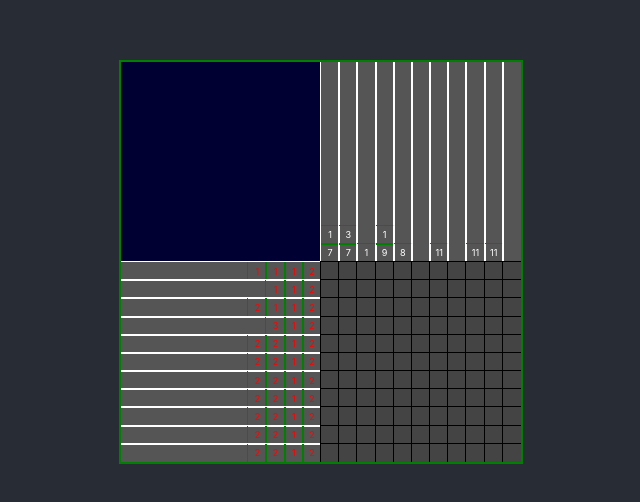
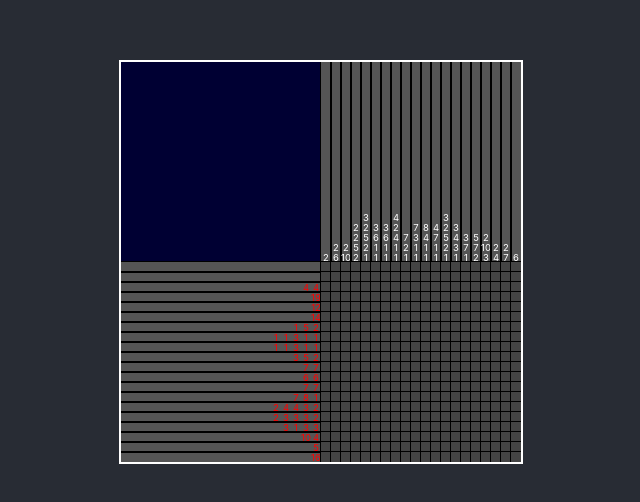
Before and after one commit to FelicianoG/nonogramsdasu, a React (Create React App) app: page / in a window 1280 px wide. Shown: the part 138-640 px from the top of the page, without its empty margins (319-959 px from the left). Built offline with nearby package versions, Linux system fonts and the light colour scheme.

Commit message:
General fixes

```diff
--- a/src/App.js
+++ b/src/App.js
@@ -1,21 +1,450 @@
 import "./App.css";
 import Description from "./components/Description";
 import { useState, useEffect } from "react";
+import Logic from "./components/Logic";
 
 const winTest = [
-  [false, true, false, true, false, false, true, false, true, true, false],
-  [false, true, false, false, false, false, true, false, true, true, false],
-  [true, true, false, true, false, false, true, false, true, true, false],
-  [false, false, true, true, true, false, true, false, true, true, false],
-  [true, true, false, true, true, false, true, false, true, true, false],
-  [true, true, false, true, true, false, true, false, true, true, false],
-  [true, true, false, true, true, false, true, false, true, true, false],
-  [true, true, false, true, true, false, true, false, true, true, false],
-  [true, true, false, true, true, false, true, false, true, true, false],
-  [true, true, false, true, true, false, true, false, true, true, false],
-  [true, true, false, true, true, false, true, false, true, true, false],
+  [
+    false,
+    false,
+    false,
+    false,
+    false,
+    false,
+    false,
+    false,
+    false,
+    false,
+    false,
+    false,
+    false,
+    false,
+    false,
+    false,
+    false,
+    false,
+    false,
+    false,
+  ],
+  [
+    false,
+    false,
+    false,
+    false,
+    false,
+    false,
+    false,
+    false,
+    false,
+    false,
+    false,
+    false,
+    false,
+    false,
+    false,
+    false,
+    false,
+    false,
+    false,
+    false,
+  ],
+  [
+    true,
+    true,
+    true,
+    true,
+    false,
+    false,
+    false,
+    false,
+    false,
+    false,
+    false,
+    false,
+    false,
+    false,
+    false,
+    true,
+    true,
+    true,
+    true,
+    false,
+  ],
+  [
+    true,
+    true,
+    true,
+    true,
+    true,
+    true,
+    true,
+    true,
+    true,
+    true,
+    true,
+    true,
+    true,
+    true,
+    true,
+    true,
+    true,
+    true,
+    true,
+    false,
+  ],
+  [
+    false,
+    false,
+    false,
+    false,
+    true,
+    true,
+    true,
+    true,
+    true,
+    true,
+    true,
+    true,
+    true,
+    true,
+    true,
+    true,
+    false,
+    false,
+    false,
+    false,
+  ],
+  [
+    false,
+    false,
+    false,
+    true,
+    true,
+    true,
+    true,
+    true,
+    true,
+    true,
+    true,
+    true,
+    true,
+    true,
+    true,
+    true,
+    true,
+    false,
+    false,
+    false,
+  ],
+  [
+    false,
+    false,
+    false,
+    true,
+    false,
+    false,
+    false,
+    true,
+    true,
+    true,
+    true,
+    true,
+    false,
+    false,
+    false,
+    true,
+    true,
+    false,
+    false,
+    false,
+  ],
+  [
+    false,
+    false,
+    true,
+    false,
+    true,
+    false,
+    false,
+    false,
+    true,
+    true,
+    true,
+    false,
+    true,
+    false,
+    false,
+    false,
+    true,
+    false,
+    false,
+    false,
+  ],
+  [
+    false,
+    false,
+    true,
+    false,
+    true,
+    false,
+    false,
+    false,
+    true,
+    true,
+    true,
+    false,
+    true,
+    false,
+    false,
+    false,
+    true,
+    false,
+    false,
+    false,
+  ],
+  [
+    false,
+    true,
+    true,
+    true,
+    false,
+    false,
+    false,
+    true,
+    true,
+    true,
+    true,
+    true,
+    false,
+    false,
+    false,
+    true,
+    true,
+    false,
+    false,
+    false,
+  ],
+  [
+    false,
+    true,
+    true,
+    true,
+    true,
+    true,
+    true,
+    true,
+    false,
+    false,
+    true,
+    true,
+    true,
+    true,
+    true,
+    true,
+    true,
+    false,
+    false,
+    false,
+  ],
+  [
+    false,
+    true,
+    true,
+    true,
+    true,
+    true,
+    true,
+    false,
+    false,
+    false,
+    false,
+    true,
+    true,
+    true,
+    true,
+    true,
+    true,
+    false,
+    false,
+    false,
+  ],
+  [
+    false,
+    true,
+    true,
+    true,
+    true,
+    true,
+    true,
+    true,
+    false,
+    false,
+    true,
+    true,
+    true,
+    true,
+    true,
+    true,
+    true,
+    false,
+    false,
+    false,
+  ],
+  [
+    false,
+    true,
+    true,
+    true,
+    true,
+    true,
+    true,
+    true,
+    false,
+    true,
+    true,
+    true,
+    true,
+    true,
+    true,
+    true,
+    true,
+    false,
+    true,
+    false,
+  ],
+  [
+    false,
+    true,
+    true,
+    false,
+    true,
+    true,
+    true,
+    true,
+    false,
+    true,
+    true,
+    true,
+    true,
+    false,
+    true,
+    true,
+    true,
+    false,
+    true,
+    true,
+  ],
+  [
+    false,
+    false,
+    true,
+    true,
+    false,
+    true,
+    true,
+    true,
+    false,
+    true,
+    true,
+    true,
+    false,
+    true,
+    true,
+    true,
+    false,
+    false,
+    true,
+    true,
+  ],
+  [
+    false,
+    false,
+    true,
+    true,
+    true,
+    false,
+    false,
+    false,
+    true,
+    false,
+    false,
+    false,
+    true,
+    true,
+    true,
+    false,
+    false,
+    true,
+    true,
+    true,
+  ],
+  [
+    false,
+    false,
+    false,
+    false,
+    true,
+    true,
+    true,
+    true,
+    true,
+    true,
+    true,
+    true,
+    true,
+    true,
+    false,
+    false,
+    true,
+    true,
+    true,
+    true,
+  ],
+  [
+    false,
+    false,
+    false,
+    false,
+    false,
+    false,
+    false,
+    false,
+    false,
+    false,
+    false,
+    false,
+    false,
+    false,
+    false,
+    true,
+    true,
+    true,
+    true,
+    true,
+  ],
+  [
+    false,
+    false,
+    false,
+    false,
+    true,
+    true,
+    true,
+    true,
+    true,
+    true,
+    true,
+    true,
+    true,
+    true,
+    true,
+    true,
+    true,
+    true,
+    true,
+    true,
+  ],
 ];
-
 function App() {
   const [zoom, setZoom] = useState(200);
   useEffect(() => {
@@ -39,7 +468,9 @@ function App() {
   return (
     <div className="App">
       <header className="App-header">
-        <Description size={zoom} winBoard={winTest} />
+        <Logic winBoard={winTest}>
+          <Description size={zoom} />
+        </Logic>
       </header>
     </div>
   );
--- a/src/components/ColRow.jsx
+++ b/src/components/ColRow.jsx
@@ -19,10 +19,12 @@ export default function ColRow({ size, arr, isCol, columnNum, rowNum }) {
   };
 
   const ROW_STYLES = {
-    outline: "green solid 1px",
     width: `${size / divisionSize}px`,
     height: `${size / divisionSize}px`,
-    fontSize: `${(size - 100) / divisionSize}px`,
+    fontSize:
+      size > 100
+        ? `${(size - 10) / divisionSize}px`
+        : `${size / divisionSize}px`,
     display: "flex",
     justifyContent: "center",
     alignItems: "center",
@@ -37,7 +39,7 @@ export default function ColRow({ size, arr, isCol, columnNum, rowNum }) {
             style={{
               width: "100%",
               height: "100%",
-              outline: "white solid 1px",
+              outline: "black solid 1px",
               flexGrow: 1,
               display: "flex",
               flexDirection: !isCol ? "row" : "column",
--- a/src/components/Description.jsx
+++ b/src/components/Description.jsx
@@ -3,19 +3,16 @@ import Grid from "./Grid";
 import ColRow from "./ColRow";
 
 export default function Description({
-  winBoard = [
-    [false, true, false],
-    [false, true, false],
-    [true, true, true],
-  ],
+  winBoard,
   size = 200,
+  board,
+  handleRow,
+  rowNum,
+  columnNum,
 }) {
-  const rowNum = winBoard.length;
-  const columnNum = winBoard[0].length;
-
   const DESC_STYLES = {
     backgroundColor: "#003",
-    outline: "2px green solid",
+    outline: "white solid 2px",
   };
 
   const [winRow, winColumn] = rowColumnMaker(winBoard);
@@ -61,6 +58,8 @@ export default function Description({
           />
         </div>
         <Grid
+          board={board}
+          handleRow={handleRow}
           size={size}
           winBoard={winBoard}
           rowNum={rowNum}
--- a/src/components/Grid.jsx
+++ b/src/components/Grid.jsx
@@ -7,9 +7,12 @@ export default function Grid({
   size = 200,
   rowNum = 3,
   columnNum = 3,
+  board,
+  handleRow,
 }) {
   const GRID_STYLE = {
     display: "flex",
+    outline: "black solid 1px",
     justifyContent: "center",
     alignItems: "center",
     flexDirection: "column",
@@ -24,24 +27,6 @@ export default function Grid({
     width: "100%",
     height: `${size / rowNum}px`,
   };
-  const initialColumns = [];
-  for (let i = 0; i < columnNum; i++) {
-    initialColumns.push(false);
-  }
-  const dimension = [];
-  for (let j = 0; j < rowNum; j++) {
-    dimension.push([...initialColumns]);
-  }
-
-  const [board, setBoard] = useState(dimension);
-
-  function handleRow(row, column) {
-    setBoard((prev) => {
-      const arr = arrDenester(prev);
-      arr[row][column] = true;
-      return arrDenester([...arr]);
-    });
-  }
 
   return (
     <>
--- /dev/null
+++ b/src/components/Logic.jsx
@@ -0,0 +1,50 @@
+import { cloneElement, useState } from "react";
+import arrDenester from "../utils";
+
+export default function Logic({ children, winBoard }) {
+  const initialColumns = [];
+  const rowNum = winBoard.length;
+  const columnNum = winBoard[0].length;
+  for (let i = 0; i < columnNum; i++) {
+    initialColumns.push(false);
+  }
+  const dimension = [];
+  for (let j = 0; j < rowNum; j++) {
+    dimension.push([...initialColumns]);
+  }
+
+  const [board, setBoard] = useState(dimension);
+  const win = JSON.stringify(board) === JSON.stringify(winBoard);
+
+  let [temp, setTemp] = useState(true);
+  document.addEventListener("keydown", (e) => {
+    if (e.key === "e") {
+      setTemp(false);
+    } else if (e.key === "d") {
+      setTemp(true);
+    }
+  });
+
+  function handleRow(row, column) {
+    setBoard((prev) => {
+      const arr = arrDenester(prev);
+      arr[row][column] = temp;
+      console.log(arr);
+      return arrDenester([...arr]);
+    });
+  }
+  const element = cloneElement(children, {
+    handleRow,
+    board,
+    rowNum,
+    columnNum,
+    winBoard,
+    win,
+  });
+  return (
+    <div>
+      {win ? <h1>You win!</h1> : null}
+      {element}
+    </div>
+  );
+}
```
